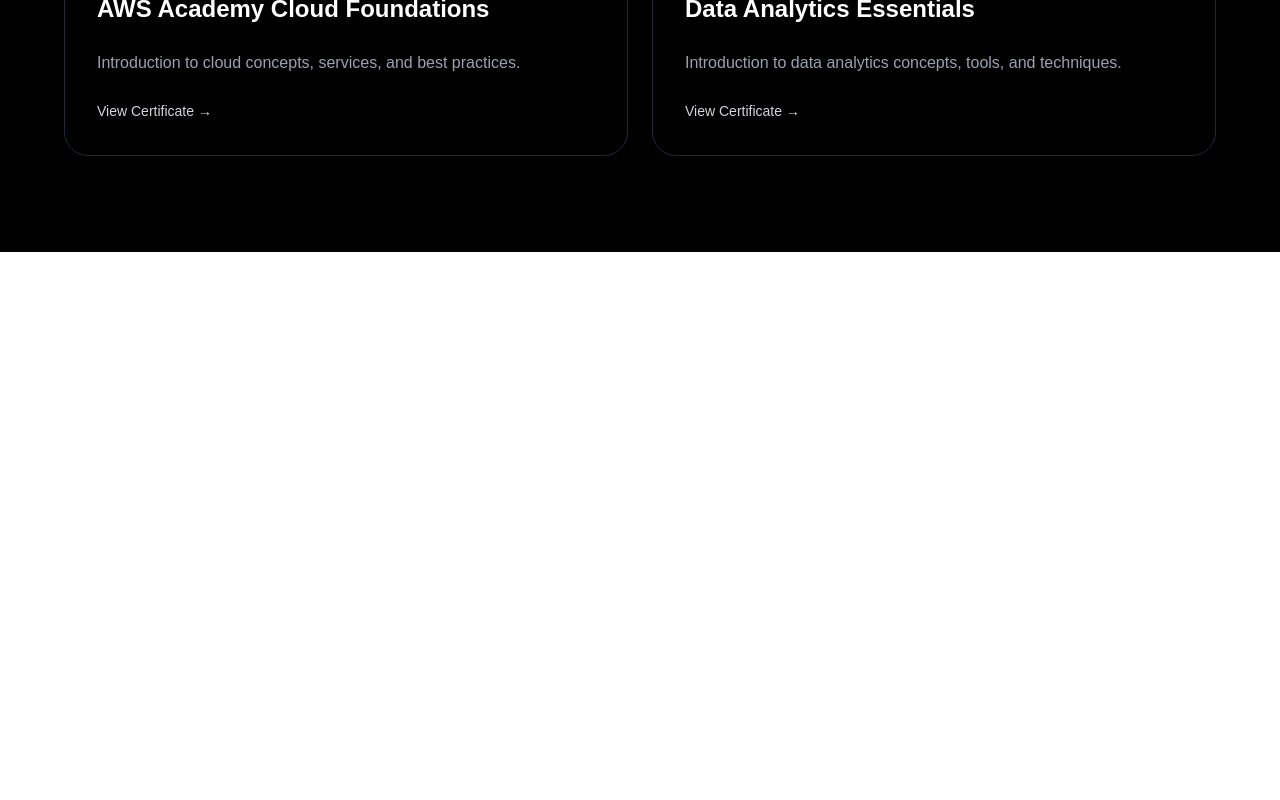
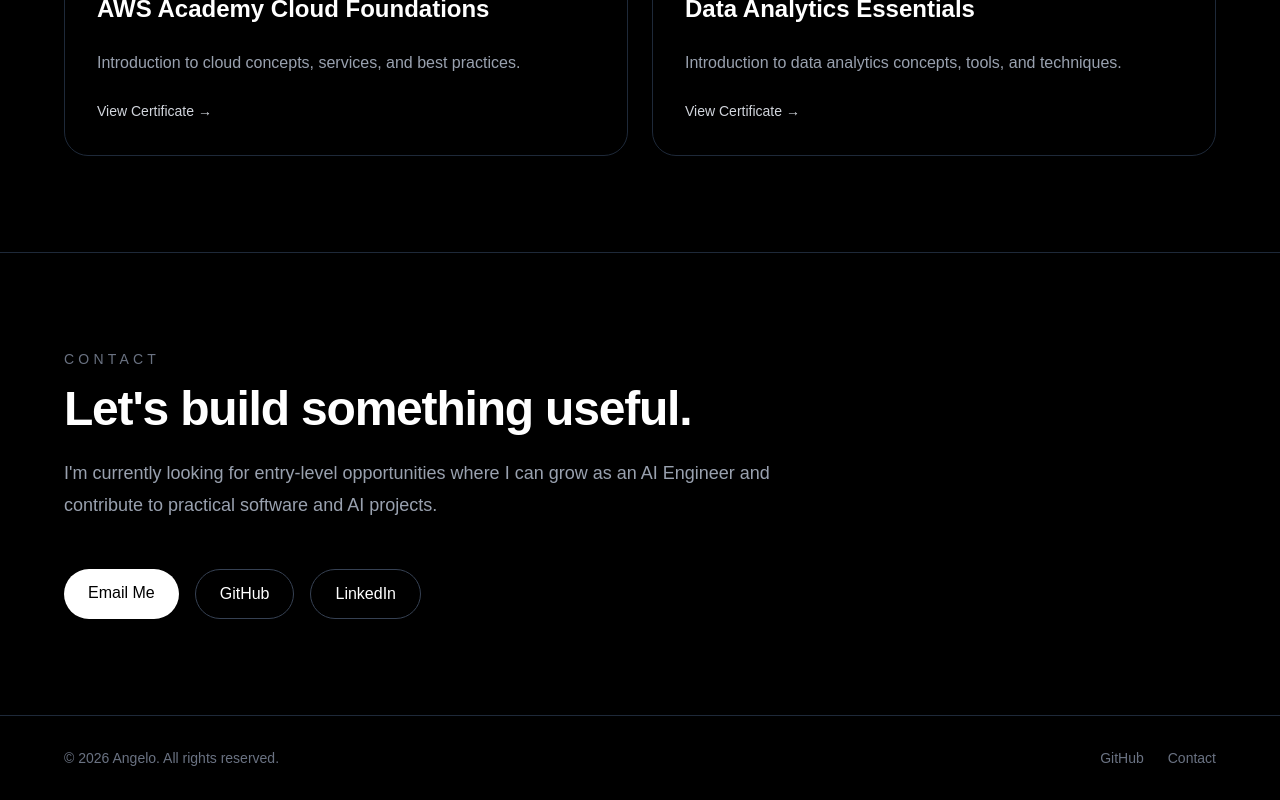
Before and after one commit to Wackzy12/angelo-portfolio, a Next.js app: page / in a window 1280 px wide. Shown: the part 5203-6003 px from the top of the page. Before the commit the page ends 5455 px from the top, so only its background shows below. Built offline with nearby package versions, Linux system fonts and the light colour scheme.

Commit message:
Create contact and footer sections

```diff
--- a/src/app/page.tsx
+++ b/src/app/page.tsx
@@ -4,6 +4,8 @@
 import Projects from "@/components/Projects";
 import Experience from "@/components/Experience";
 import Certifications from "@/components/Certifications";
+import Contact from "@/components/Contact";
+import Footer from "@/components/Footer";
 
 export default function Home() {
   return (
@@ -51,6 +53,10 @@
       <Projects />
       <Experience />
       <Certifications />
+      <Contact />
+      <Footer />
     </main>
+
   );
+
 }
--- /dev/null
+++ b/src/components/Contact.tsx
@@ -0,0 +1,45 @@
+import SectionHeading from "@/components/SectionHeading";
+
+export default function Contact() {
+  return (
+    <section
+      id="contact"
+      className="border-t border-gray-800 px-6 py-24"
+    >
+      <div className="mx-auto max-w-6xl">
+        <SectionHeading
+          label="Contact"
+          title="Let's build something useful."
+          description="I'm currently looking for entry-level opportunities where I can grow as an AI Engineer and contribute to practical software and AI projects."
+        />
+
+        <div className="mt-12 flex flex-col gap-4 sm:flex-row">
+          <a
+            href="mailto:wackzramos@gmail.com"
+            className="rounded-full bg-white px-6 py-3 text-center font-medium text-black transition hover:bg-gray-200"
+          >
+            Email Me
+          </a>
+
+          <a
+            href="https://github.com/Wackzy12"
+            target="_blank"
+            rel="noopener noreferrer"
+            className="rounded-full border border-gray-700 px-6 py-3 text-center font-medium transition hover:bg-gray-900"
+          >
+            GitHub
+          </a>
+
+          <a
+            href="https://www.linkedin.com/in/angelo-joaquin-ramos-aa1930395"
+            target="_blank"
+            rel="noopener noreferrer"
+            className="rounded-full border border-gray-700 px-6 py-3 text-center font-medium transition hover:bg-gray-900"
+          >
+            LinkedIn
+          </a>
+        </div>
+      </div>
+    </section>
+  );
+}
--- /dev/null
+++ b/src/components/Footer.tsx
@@ -0,0 +1,29 @@
+export default function Footer() {
+  return (
+    <footer className="border-t border-gray-800 px-6 py-8">
+      <div className="mx-auto flex max-w-6xl flex-col gap-4 text-sm text-gray-500 sm:flex-row sm:items-center sm:justify-between">
+        <p>
+          © {new Date().getFullYear()} Angelo. All rights reserved.
+        </p>
+
+        <div className="flex gap-6">
+          <a
+            href="https://github.com/Wackzy12"
+            target="_blank"
+            rel="noopener noreferrer"
+            className="transition hover:text-white"
+          >
+            GitHub
+          </a>
+
+          <a
+            href="#contact"
+            className="transition hover:text-white"
+          >
+            Contact
+          </a>
+        </div>
+      </div>
+    </footer>
+  );
+}
```
